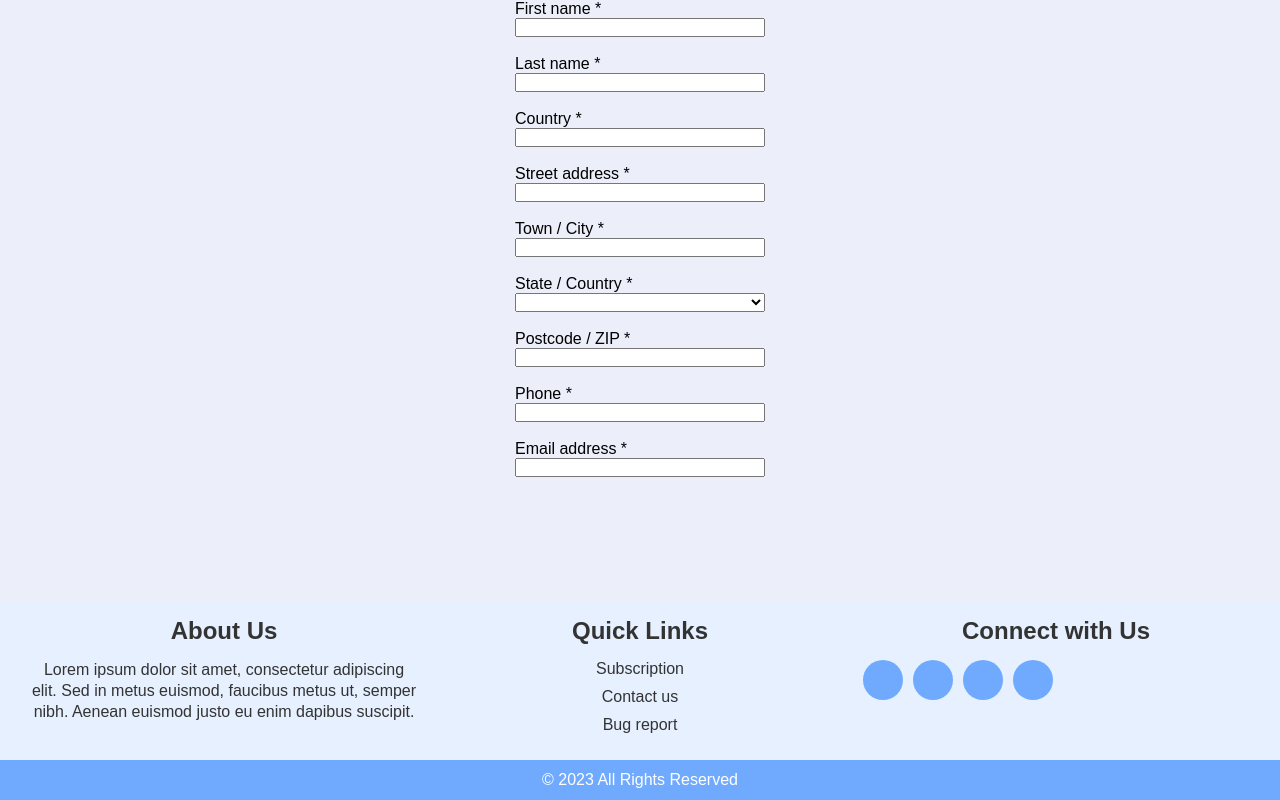
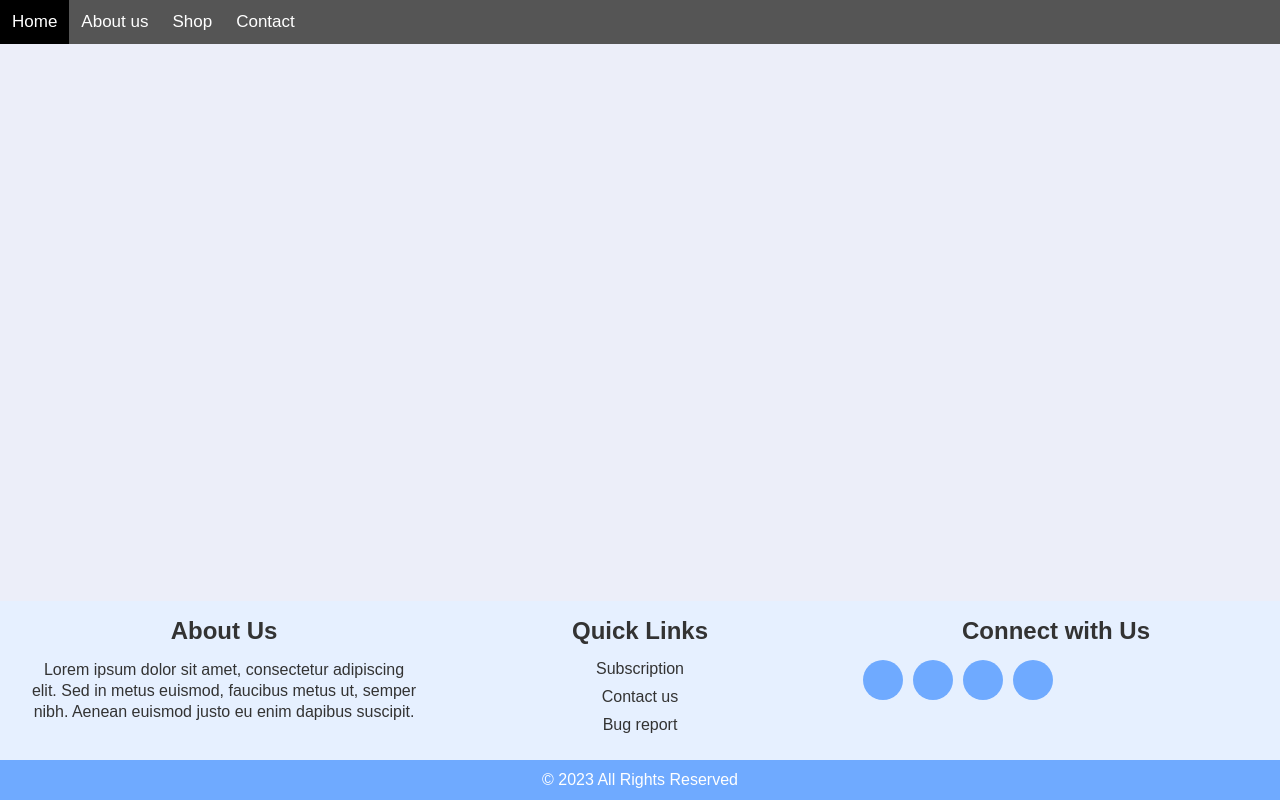
Before and after one commit to srnave/chekku, a React (Create React App) app in the folder oil/: page / in a window 1280 px wide. Built offline with nearby package versions, Linux system fonts and the light colour scheme.

Commit message:
created empty contact.js , about.js and home.js , created a navbar without routing

```diff
--- a/oil/package.json
+++ b/oil/package.json
@@ -6,6 +6,7 @@
     "@testing-library/jest-dom": "^5.16.5",
     "@testing-library/react": "^13.4.0",
     "@testing-library/user-event": "^13.5.0",
+    "bootstrap": "^5.2.3",
     "react": "^18.2.0",
     "react-dom": "^18.2.0",
     "react-scripts": "5.0.1",
@@ -34,5 +35,8 @@
       "last 1 firefox version",
       "last 1 safari version"
     ]
+  },
+  "devDependencies": {
+    "react-router-dom": "^6.9.0"
   }
 }
--- a/oil/src/App.js
+++ b/oil/src/App.js
@@ -2,13 +2,13 @@ import './App.css';
 //import Login from './Login'
 import Form from './Form';
 import Footer from './Footer';
+import Navbars from './Navbars';
+import Home from './Home';
+
 function App() {
   return (
     <div className="App">
-    {/* <Login/>  */}
-    <Form/>
-    <Footer/>
-
+     <Home/>
     </div>
   );
 }
--- /dev/null
+++ b/oil/src/Home.js
@@ -0,0 +1,12 @@
+import React from "react";
+import Navbars from "./Navbars";
+import Footer from "./Footer";
+function Home(){
+    return(
+        <>
+        <Navbars/>
+        <Footer/>
+        </>
+    )
+}
+export default Home;
--- /dev/null
+++ b/oil/src/Navbars.css
@@ -0,0 +1,33 @@
+.navbar {
+    width: 100%;
+    background-color: #555;
+    overflow: auto;
+  }
+
+  /* Navbar links */
+  .navbar a {
+    float: left;
+    text-align: center;
+    padding: 12px;
+    color: white;
+    text-decoration: none;
+    font-size: 17px;
+  }
+
+  /* Navbar links on mouse-over */
+  .navbar a:hover {
+    background-color: #000;
+  }
+
+  /* Current/active navbar link */
+  .active {
+    background-color: #04AA6D;
+  }
+
+  /* Add responsiveness - will automatically display the navbar vertically instead of horizontally on screens less than 500 pixels */
+  @media screen and (max-width: 500px) {
+    .navbar a {
+      float: none;
+      display: block;
+    }
+  }
--- /dev/null
+++ b/oil/src/Navbars.js
@@ -0,0 +1,16 @@
+import React from "react";
+import './Navbars.css';
+
+function Navbars(){
+    return(
+        <>
+        <div class="navbar">
+  <a class="active" href="#"><i class="fa fa-fw fa-home"></i> Home</a>
+  <a href="#"><i class="fa fa-fw fa-search"></i> About us</a>
+  <a href="#"><i class="fa fa-fw fa-envelope"></i> Shop</a>
+  <a href="#"><i class="fa fa-fw fa-user"></i> Contact</a>
+</div>
+        </>
+    )
+}
+export default Navbars;
--- a/oil/src/index.js
+++ b/oil/src/index.js
@@ -3,7 +3,7 @@ import ReactDOM from 'react-dom/client';
 import './index.css';
 import App from './App';
 import reportWebVitals from './reportWebVitals';
-
+import { BrowserRouter, Routes, Route } from "react-router-dom";
 const root = ReactDOM.createRoot(document.getElementById('root'));
 root.render(
   <React.StrictMode>
```
Also changed, not shown: oil/src/Contact.js (added), 1 other file (tests, documents, lock files or other folders).
